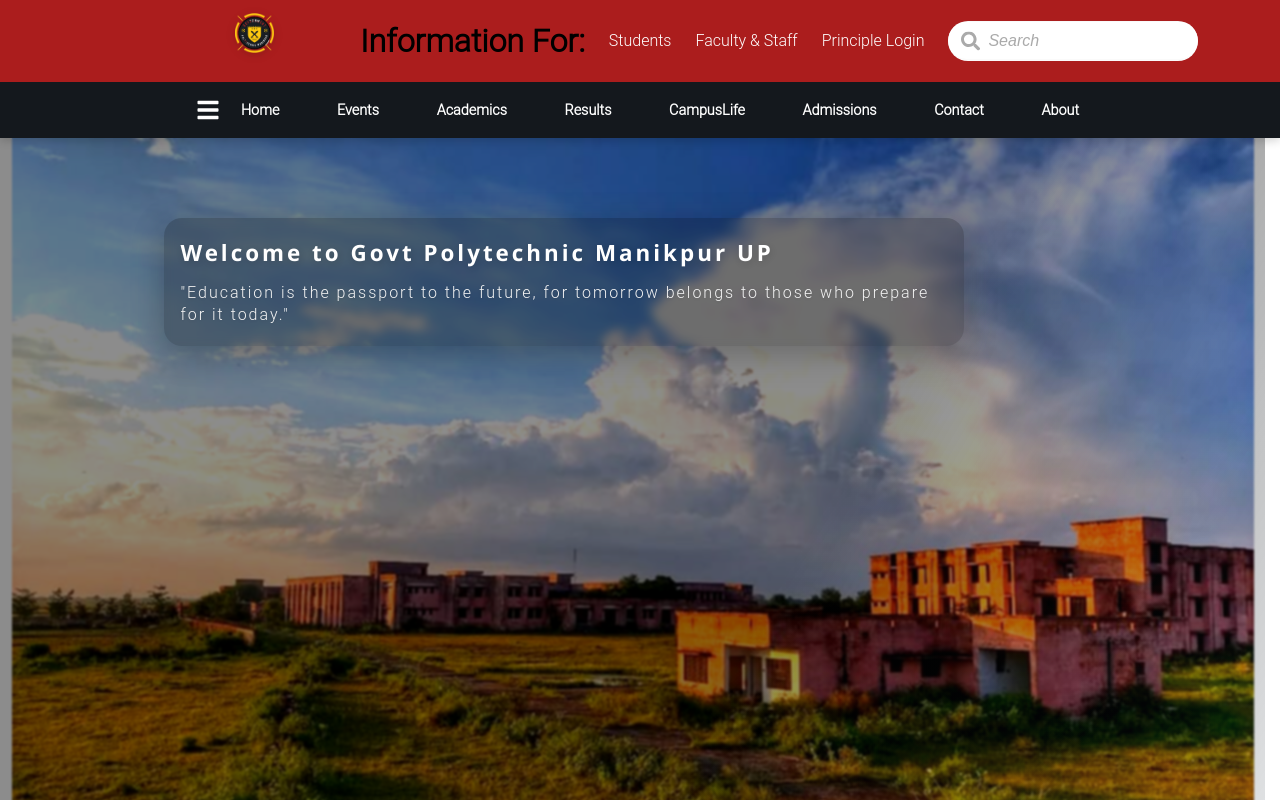
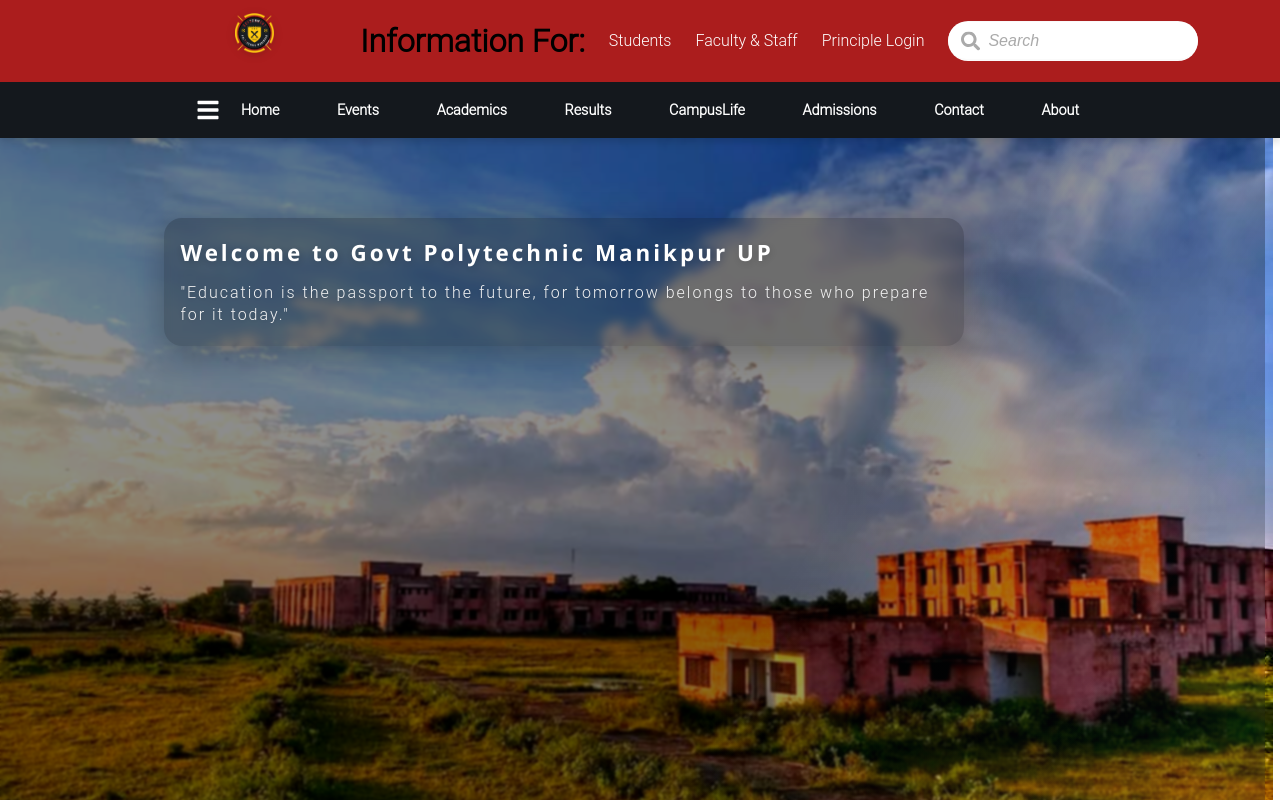
Before and after one commit to AnkitYadav0271/shrey-project, a React (Vite) app in the folder frontend/: page / in a window 1280 px wide. Shown: the top 800 px of the page. Built offline with nearby package versions, Linux system fonts and the light colour scheme.

Commit message:
app version 3.0.1

```diff
--- a/frontend/src/App.css
+++ b/frontend/src/App.css
@@ -21,4 +21,5 @@ html {
 
 body {
   background-color: var(--body-bg-clr);
+  overflow-x: hidden;
 }
--- a/frontend/src/Layout/UI/Navbar.css
+++ b/frontend/src/Layout/UI/Navbar.css
@@ -5,7 +5,7 @@
 header {
     background-color: var(--nav-bg-clr);
     max-width: calc(100vw );
-
+    margin: auto;
     box-shadow: 0 2px 10px rgba(0, 0, 0, 0.2);
     position: sticky;
     top: 0;
@@ -73,7 +73,7 @@ h1, h2, h3, h4, h5, h6 {
     justify-content: center;
     align-items: center;
     padding: 0.5rem 0;
-    min-width: 100%;
+
 }
 
 .bottom-header-container ul {
@@ -257,7 +257,7 @@ input[type="text"]::placeholder {
     }
 
     .bottom-header-container{
-        min-width: 100vw;
+        min-width: calc(100vw - 15px);
     }
 }
 
--- a/frontend/src/pages/home.css
+++ b/frontend/src/pages/home.css
@@ -7,7 +7,8 @@
 }
 .hero-bg {
     max-width: calc(100vw - 15px);
-   width: 100%;
+    min-width: calc(100vw);
+    object-fit: cover;
     height: 100vh;
     image-rendering: crisp-edges;
     filter: brightness(100%) contrast(100%) saturate(100%);
```
